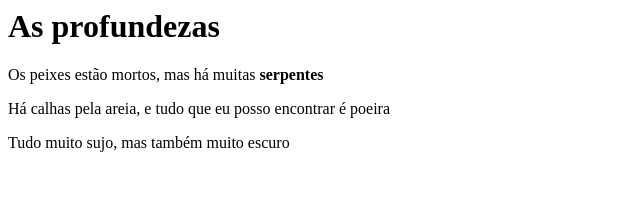
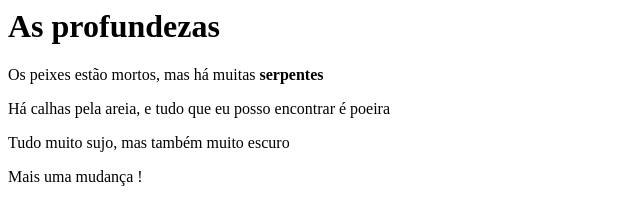
Before and after one commit to GabrielGR22/OceanoSite, a plain HTML site: page index.html in a window 1280 px wide. Shown: the whole page, without its empty margins (0-640 px from the left). Drawn offline with Linux system fonts and the light colour scheme.

Commit message:
Update index.html

```diff
--- a/index.html
+++ b/index.html
@@ -4,5 +4,6 @@
     <p>Os peixes estão mortos, mas há muitas <b>serpentes</b></p>
     <p>Há calhas pela areia, e tudo que eu posso encontrar é poeira</p>
     <p>Tudo muito sujo, mas também muito escuro</p>
+    <p>Mais uma mudança !</p>
   </body>
 </html>
```
